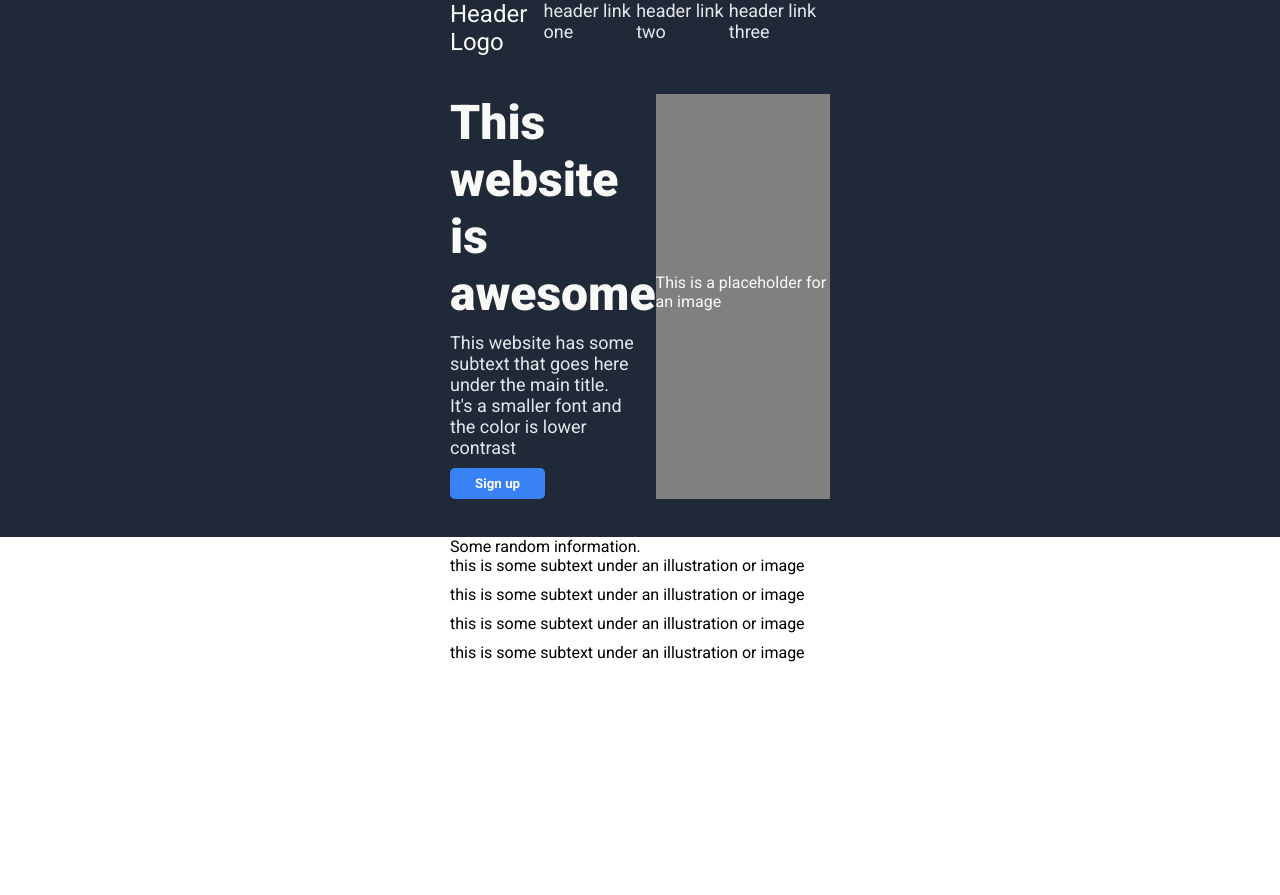
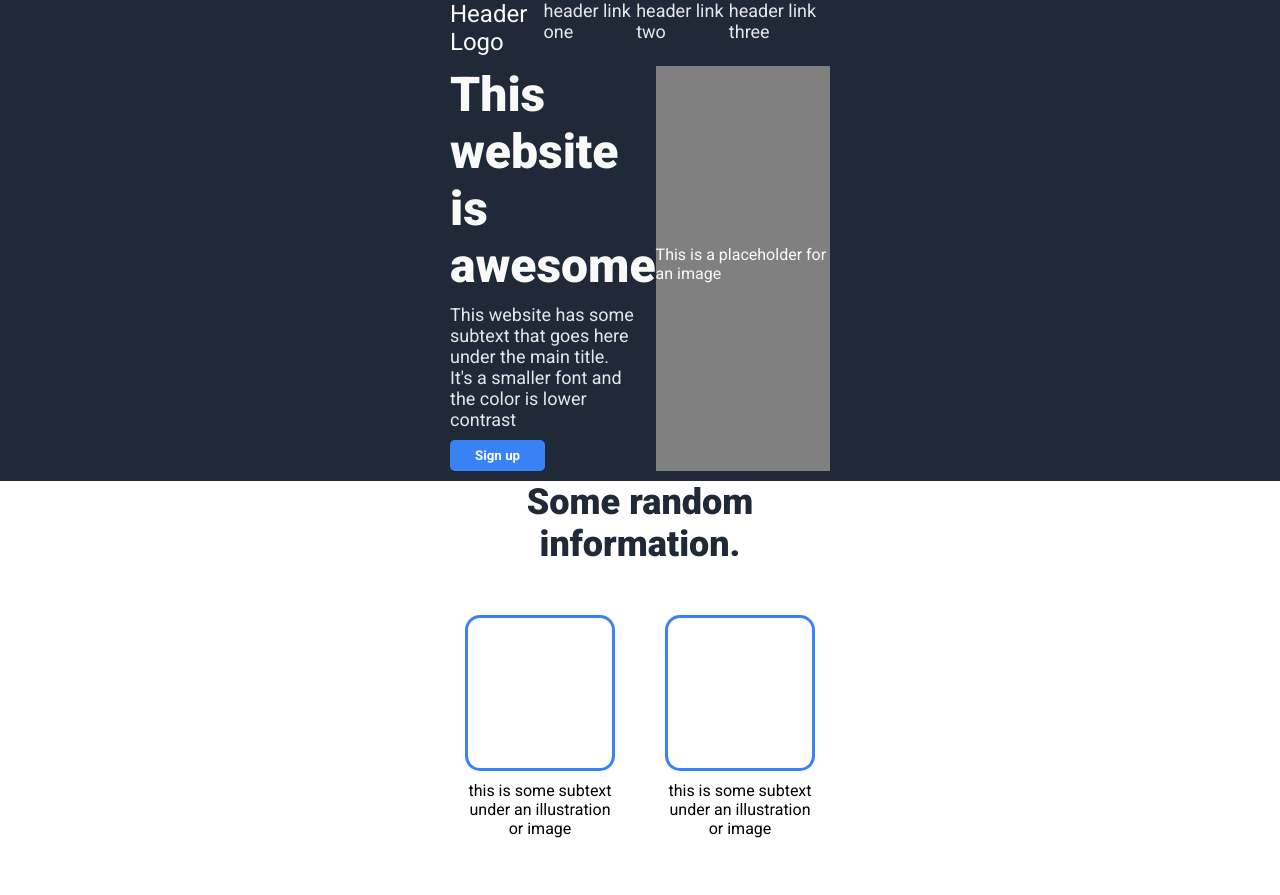
Before and after one commit to md0805gg/odin-landing-page, a plain HTML site: page index.html in a window 1280 px wide. Shown: the top 895 px of the page. Drawn offline with Linux system fonts and the light colour scheme.

Commit message:
Style section two
Add style for header, boxes and subtitles.
Set display flex
Justify content
Align section

```diff
--- a/style.css
+++ b/style.css
@@ -105,3 +105,34 @@ div p {
   justify-content: center;
   flex: 1;
 }
+
+.section-two {
+  display: flex;
+  flex-wrap: wrap;
+  justify-content: center;
+  align-items: center;
+  gap: 50px;
+}
+
+.header-section-two {
+  font-size: 36px;
+  font-weight: 900;
+  color:#1F2937;
+  width: 100%;
+  text-align: center;
+}
+
+.wrapper-section-two {
+  max-width: 150px;
+}
+
+.wrapper-section-two p {
+  text-align: center;
+}
+
+.box-section-two {
+  height: 150px;
+  border: solid #3882F6;
+  border-radius: 15px;
+  margin-bottom: 10px;
+}
```
